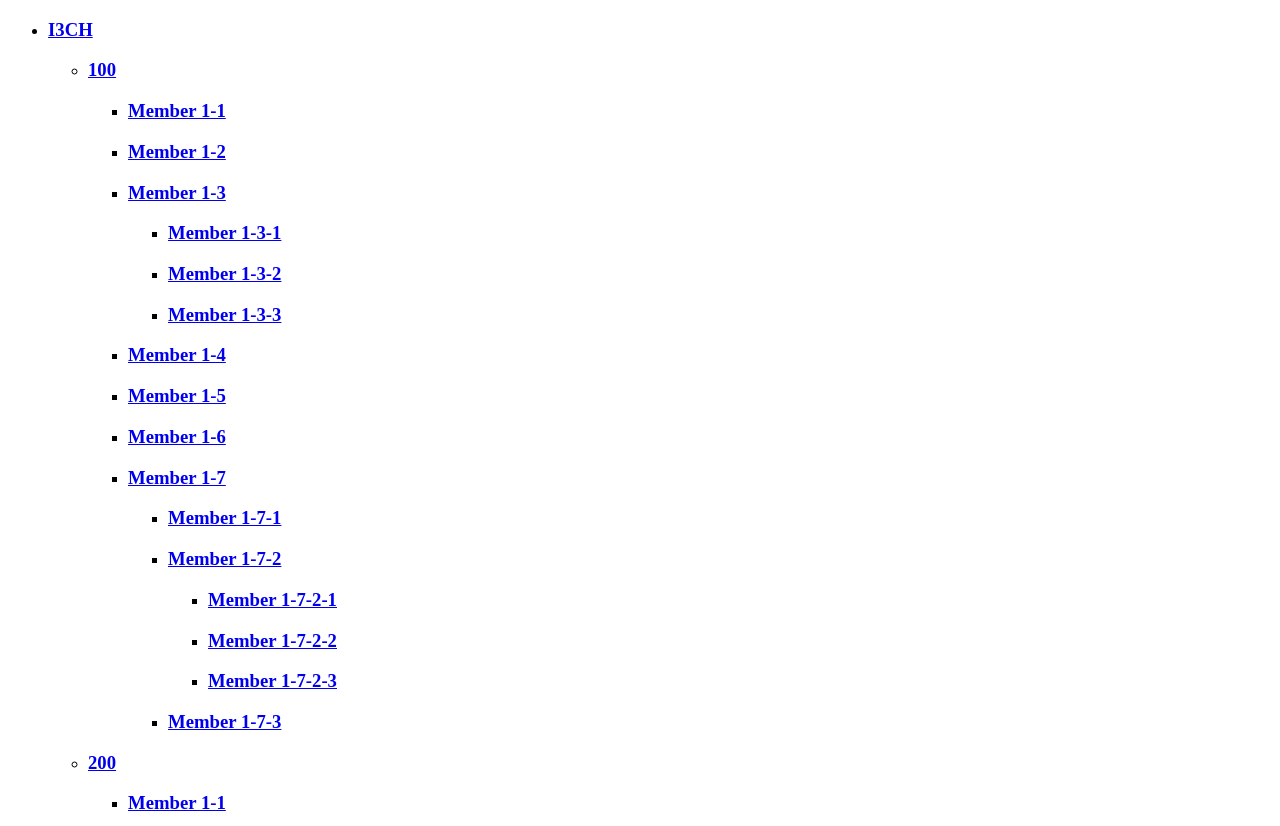
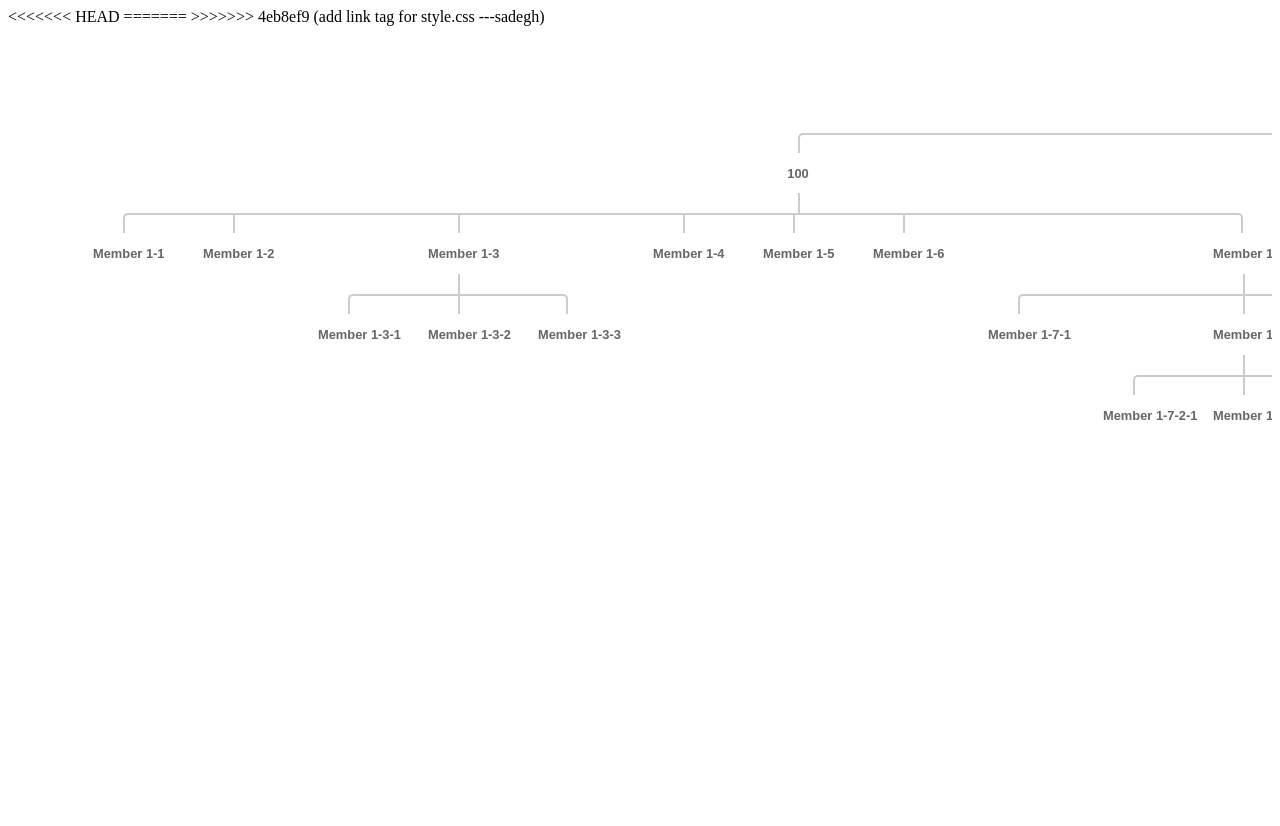
Before and after one commit to miladzeinali/archive, a Django app: page / in a window 1280 px wide. Shown: the top 826 px of the page. After the commit the page ends 420 px from the top, so only its background shows below. Run offline with Django 4.2, Linux system fonts and the light colour scheme; some libraries are stand-ins or nearby versions.

Commit message:
fucking msater

```diff
--- a/templates/index1.html
+++ b/templates/index1.html
@@ -3,6 +3,11 @@
 {% load static %}
 <head>
     <meta charset="UTF-8">
+<<<<<<< HEAD
+=======
+    <link rel="stylesheet" href="{% static 'css/style.css' %}">
+
+>>>>>>> 4eb8ef9 (add link tag for style.css ---sadegh)
 </head>
 <body>
 <div class="body genealogy-body genealogy-scroll">
```
